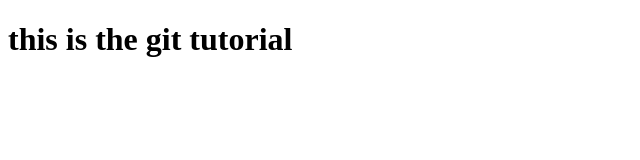
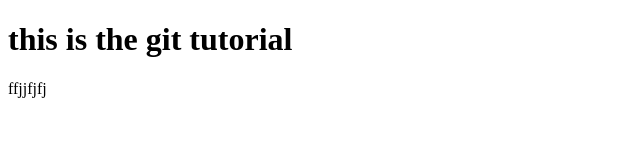
Before and after one commit to mrthappy/git, a plain HTML site: page index.html in a window 1280 px wide. Shown: the full height of the page, 0-640 px from the left. Drawn offline with Linux system fonts and the light colour scheme.

Commit message:
just added a paragraph

```diff
--- a/index.html
+++ b/index.html
@@ -7,5 +7,6 @@
 <html>
 <body>
    <h1>this is the git tutorial</h1>
+   <p>ffjjfjfj</p>
 </body>
 </html>
```
